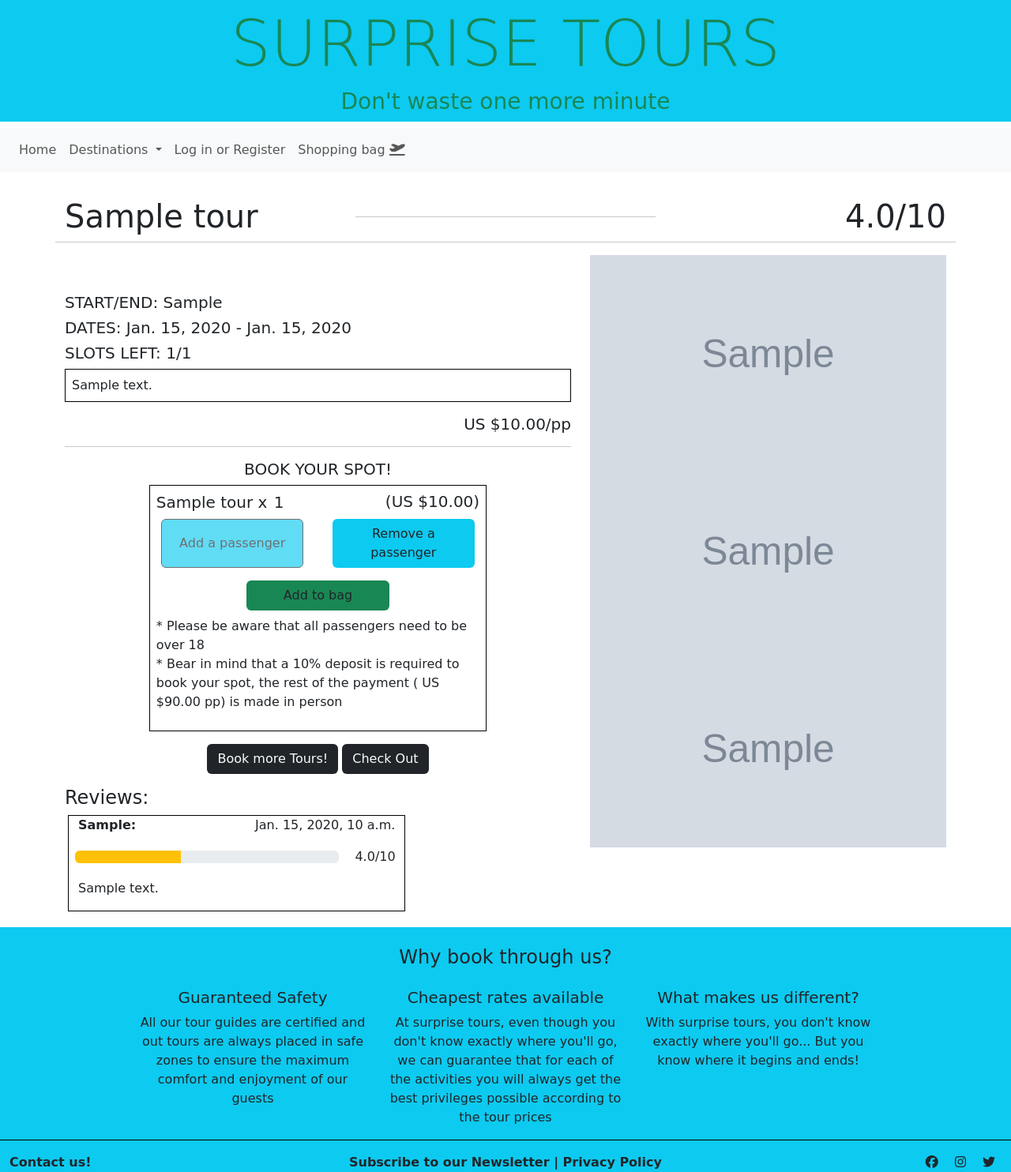
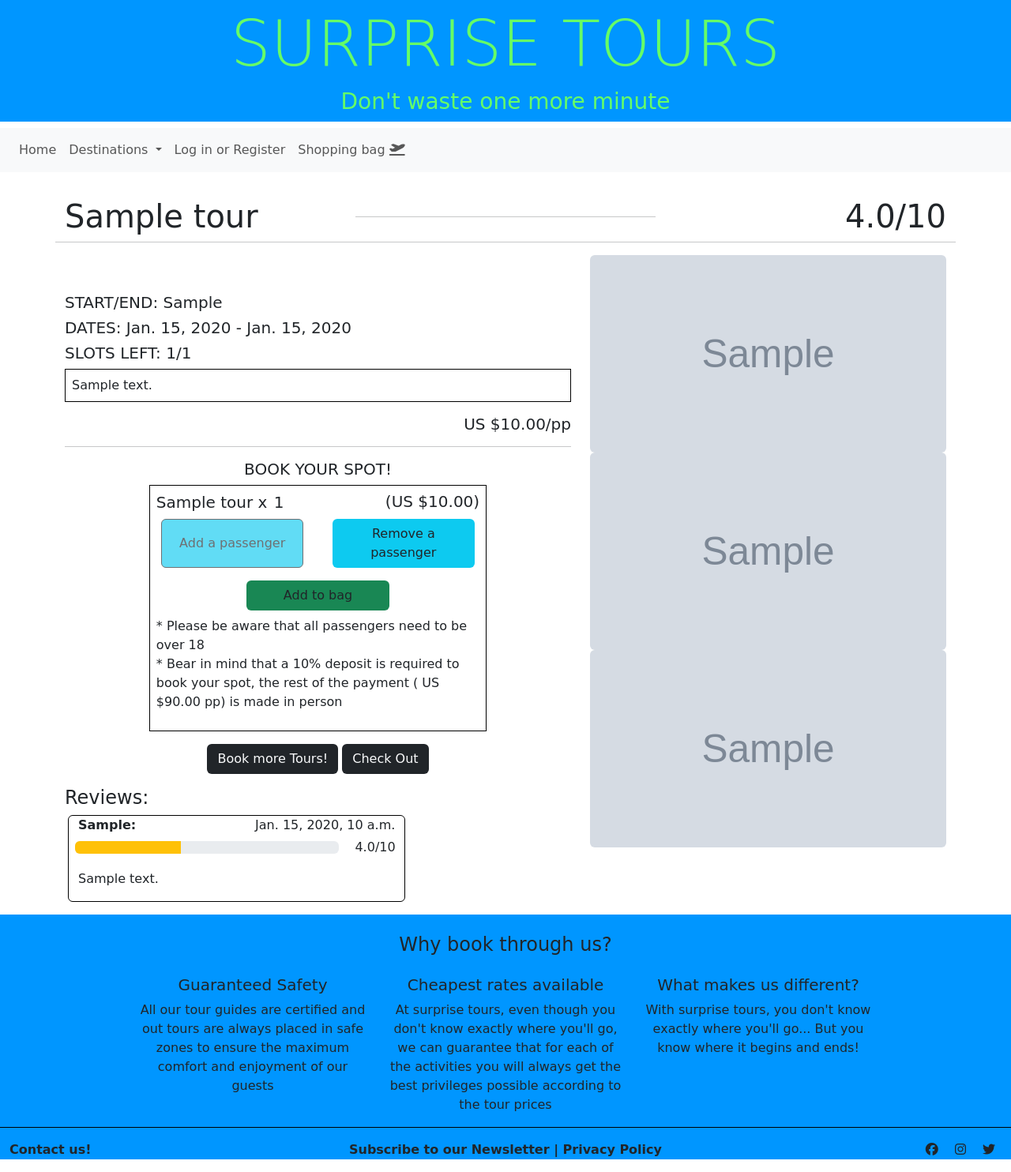
Before and after one commit to lpewton/surprise-tours, a Django app: page /tours/1/ in a window 1280 px wide. Shown: the whole page at 79% size. Run offline with Django 3.2, Linux system fonts and the light colour scheme; tables that the repository leaves empty hold one stand-in row (values such as "Sample post"); grey boxes marked "Sample" are stand-in pictures; some libraries are stand-ins or nearby versions; some web fonts are replaced.

Commit message:
Add final touches to style

```diff
--- a/static/css/base.css
+++ b/static/css/base.css
@@ -5,8 +5,14 @@ header {
     font-family: 'Allan', cursive;
 }
 
+#header-div {
+    color: rgb(102, 255, 102);
+    background-color: rgb(0, 150, 255);
+}
+
 footer {
     font-family: 'Allan', cursive;
+    background-color: rgb(0, 150, 255);
 }
 
 #block-content {
@@ -31,14 +37,23 @@ footer {
     padding-top: 80px;
 }
 
+.continent-button {
+    background-color: rgb(0, 128, 0, 0.7);
+}
+
+.continent-button :hover {
+    color: rgb(102, 255, 102);
+}
+
 #anywhere-div {
     background: url('https://res.cloudinary.com/dttlol6ik/image/upload/v1688946879/anywhere-img.png') no-repeat center center;
     background-size: cover;
 }
 
-/* Tours page */
+/* Tours */
 .tour-img {
     height: 250px;
+    border-radius: 50%;
 }
 
 .tour-characteristic {
--- a/templates/base.html
+++ b/templates/base.html
@@ -29,7 +29,7 @@
 
 <body>
     <header>
-        <div class="bg-info text-success">
+        <div id="header-div">
             <h1 class="text-center pt-2 display-1">SURPRISE TOURS</h1>
             <h3 class="text-center pb-2 ">Don't waste one more minute</h3>
         </div>
@@ -144,7 +144,7 @@
 
     <footer class="mt-3">
         <div class="container-fluid">
-            <div class="row bg-info text-center d-flex justify-content-center">
+            <div class="row text-center d-flex justify-content-center">
                 <h4 class="my-4">Why book through us?</h4>
                 <div class="col-md-4 col-xl-3">
                     <h5>Guaranteed Safety</h5>
--- a/tours/templates/tours/continents.html
+++ b/tours/templates/tours/continents.html
@@ -8,7 +8,7 @@
     <div class="continent-div m-3 col-10 col-md-3" style="background-image: url('{{ continent.image.url }}'); background-repeat: no-repeat; background-size:
         cover">
         <a href="{% url 'tours' %}?continent={{continent.continent}}" class="text-decoration-none text-uppercase">
-            <h4 class="text-center text-light bg-gradient bg-success"><strong>{{continent.friendly_name}}</strong>
+            <h4 class="text-center text-dark continent-button"><strong>{{continent.friendly_name}}</strong>
             </h4>
         </a>
     </div>
@@ -18,7 +18,7 @@
     {% endfor %}
     <div id="anywhere-div" class="continent-div m-3 col-10">
         <a href="{% url 'tours' %}?sort=price&direction=asc" class="my-3 w-75 text-decoration-none">
-        <h4 class="text-light text-center bg-success"><strong>ANYWHERE</strong></h4>
+            <h4 class="text-dark text-center continent-button"><strong>ANYWHERE</strong></h4>
         </a>
     </div>
 </div>
--- a/tours/templates/tours/tour_detail.html
+++ b/tours/templates/tours/tour_detail.html
@@ -71,9 +71,9 @@
         {% endif %}
         {% for review in reviews %}
         {% if review.tour == tour and review.approved == True %}
-        <div class="row border col-lg-8 border-black m-1 mx-auto mx-lg-1">
-            <p class="col-5 text-capitalize"><strong>{{ review.user }}:</strong></p>
-            <p class="col-7 text-end">{{ review.date }}</p>
+        <div class="row border col-lg-8 border-black mx-1 mx-auto mx-lg-1 rounded">
+            <p class="col-5 text-capitalize mb-1"><strong>{{ review.user }}:</strong></p>
+            <p class="col-7 text-end mb-0">{{ review.date }}</p>
             <div class="row">
                 <div class="progress px-0 mx-2 mt-1 col-10">
                     <div class="bg-warning" role="progressbar" aria-valuenow="{{ review.rating }}" aria-valuemin="0"
@@ -89,22 +89,22 @@
     </div>
     <aside class="col-md-5">
         {% if tour.image_1 %}
-        <img class="col-12 tour-img" src="{{tour.image_1.url}}" alt="Nice photograph">
+        <img class="col-12 tour-img rounded" src="{{tour.image_1.url}}" alt="Nice photograph">
         {% else %}
-        <img class="col-12 tour-img"
+        <img class="col-12 tour-img rounded"
             src="https://res.cloudinary.com/dttlol6ik/image/upload/v1688944519/default-img-1.png" alt="Airplane Wing">
         {% endif %}
         <br>
         {% if tour.image_2 %}
-        <img class="col-12 tour-img" src="{{tour.image_2.url}}" alt="Nice photograph">
+        <img class="col-12 tour-img rounded" src="{{tour.image_2.url}}" alt="Nice photograph">
         {% else %}
-        <img class="col-12 tour-img"
+        <img class="col-12 tour-img rounded"
             src="https://res.cloudinary.com/dttlol6ik/image/upload/v1688944870/default-img-2.jpg" alt="Suitcases">
         {% endif %} <br>
         {% if tour.image_3 %}
-        <img class="col-12 tour-img" src="{{tour.image_3.url}}" alt="Nice photograph">
+        <img class="col-12 tour-img rounded" src="{{tour.image_3.url}}" alt="Nice photograph">
         {% else %}
-        <img class="col-12 tour-img"
+        <img class="col-12 tour-img rounded"
             src="https://res.cloudinary.com/dttlol6ik/image/upload/v1688944977/default-img-3.jpg"
             alt="International Food">
         {% endif %}
```
Also changed, not shown: tours/templates/tours/tours.html (+4 -4 lines), checkout/migrations/0010_auto_20230730_1313.py (added).
